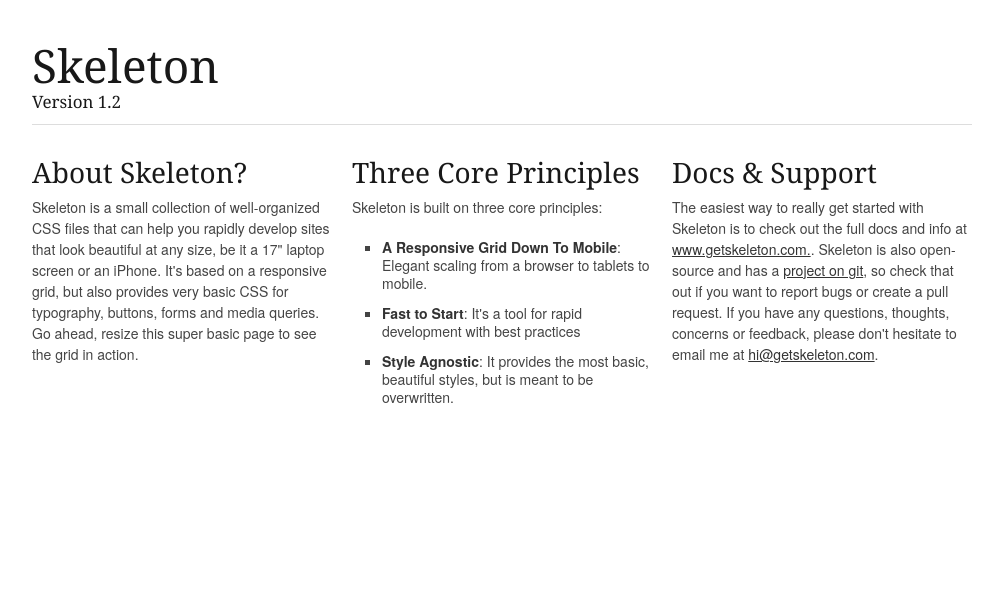
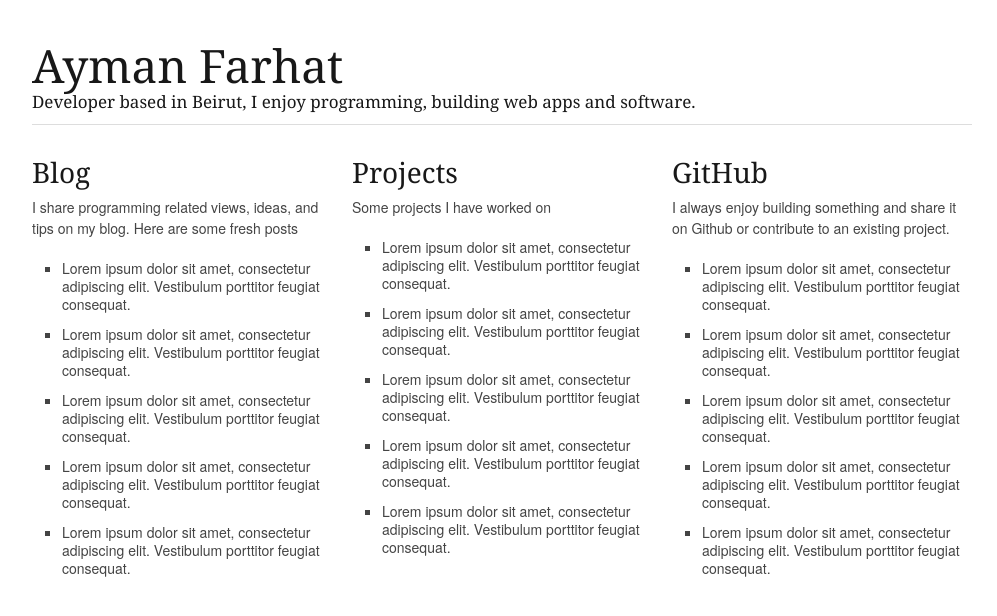
Before and after one commit to aymanfarhat/personal-website, a plain HTML site: page index.html in a window 1280 px wide. Shown: the whole page, without its empty margins (138-1135 px from the left). Drawn offline with Linux system fonts and the light colour scheme.

Commit message:
Minor layout edit and some dummy content

```diff
--- a/index.html
+++ b/index.html
@@ -4,20 +4,12 @@
 <!--[if IE 8 ]><html class="ie ie8" lang="en"> <![endif]-->
 <!--[if (gte IE 9)|!(IE)]><!--><html lang="en"> <!--<![endif]-->
 <head>
-
-	<!-- Basic Page Needs
-  ================================================== -->
 	<meta charset="utf-8">
-	<title>Your Page Title Here :)</title>
+	<title>Ayman Farhat | Developer Based in Beirut</title>
 	<meta name="description" content="">
 	<meta name="author" content="">
-
-	<!-- Mobile Specific Metas
-  ================================================== -->
 	<meta name="viewport" content="width=device-width, initial-scale=1, maximum-scale=1">
 
-	<!-- CSS
-  ================================================== -->
 	<link rel="stylesheet" href="stylesheets/base.css">
 	<link rel="stylesheet" href="stylesheets/skeleton.css">
 	<link rel="stylesheet" href="stylesheets/layout.css">
@@ -32,45 +24,47 @@
 	<link rel="apple-touch-icon" href="images/apple-touch-icon.png">
 	<link rel="apple-touch-icon" sizes="72x72" href="images/apple-touch-icon-72x72.png">
 	<link rel="apple-touch-icon" sizes="114x114" href="images/apple-touch-icon-114x114.png">
-
 </head>
 <body>
-
-
-
-	<!-- Primary Page Layout
-	================================================== -->
-
-	<!-- Delete everything in this .container and get started on your own site! -->
-
 	<div class="container">
 		<div class="sixteen columns">
-			<h1 class="remove-bottom" style="margin-top: 40px">Skeleton</h1>
-			<h5>Version 1.2</h5>
+			<h1 class="remove-bottom" style="margin-top: 40px">Ayman Farhat</h1>
+			<h5>Developer based in Beirut, I enjoy programming, building web apps and software.</h5>
 			<hr />
 		</div>
 		<div class="one-third column">
-			<h3>About Skeleton?</h3>
-			<p>Skeleton is a small collection of well-organized CSS files that can help you rapidly develop sites that look beautiful at any size, be it a 17" laptop screen or an iPhone. It's based on a responsive grid, but also provides very basic CSS for typography, buttons, forms and media queries. Go ahead, resize this super basic page to see the grid in action.</p>
-		</div>
-		<div class="one-third column">
-			<h3>Three Core Principles</h3>
-			<p>Skeleton is built on three core principles:</p>
+			<h3>Blog</h3>
+			<p>I share programming related views, ideas, and tips on my blog. Here are some fresh posts</p>
 			<ul class="square">
-				<li><strong>A Responsive Grid Down To Mobile</strong>: Elegant scaling from a browser to tablets to mobile.</li>
-				<li><strong>Fast to Start</strong>: It's a tool for rapid development with best practices</li>
-				<li><strong>Style Agnostic</strong>: It provides the most basic, beautiful styles, but is meant to be overwritten.</li>
+				<li>Lorem ipsum dolor sit amet, consectetur adipiscing elit. Vestibulum porttitor feugiat consequat.</li>
+				<li>Lorem ipsum dolor sit amet, consectetur adipiscing elit. Vestibulum porttitor feugiat consequat.</li>
+				<li>Lorem ipsum dolor sit amet, consectetur adipiscing elit. Vestibulum porttitor feugiat consequat.</li>
+				<li>Lorem ipsum dolor sit amet, consectetur adipiscing elit. Vestibulum porttitor feugiat consequat.</li>
+				<li>Lorem ipsum dolor sit amet, consectetur adipiscing elit. Vestibulum porttitor feugiat consequat.</li>
 			</ul>
 		</div>
 		<div class="one-third column">
-			<h3>Docs &amp; Support</h3>
-			<p>The easiest way to really get started with Skeleton is to check out the full docs and info at <a href="http://www.getskeleton.com">www.getskeleton.com.</a>. Skeleton is also open-source and has a <a href="https://github.com/dhgamache/skeleton">project on git</a>, so check that out if you want to report bugs or create a pull request. If you have any questions, thoughts, concerns or feedback, please don't hesitate to email me at <a href="mailto:hi@getskeleton.com">hi@getskeleton.com</a>.</p>
+			<h3>Projects</h3>
+			<p>Some projects I have worked on</p>
+			<ul class="square">
+				<li>Lorem ipsum dolor sit amet, consectetur adipiscing elit. Vestibulum porttitor feugiat consequat.</li>
+				<li>Lorem ipsum dolor sit amet, consectetur adipiscing elit. Vestibulum porttitor feugiat consequat.</li>
+				<li>Lorem ipsum dolor sit amet, consectetur adipiscing elit. Vestibulum porttitor feugiat consequat.</li>
+				<li>Lorem ipsum dolor sit amet, consectetur adipiscing elit. Vestibulum porttitor feugiat consequat.</li>
+				<li>Lorem ipsum dolor sit amet, consectetur adipiscing elit. Vestibulum porttitor feugiat consequat.</li>
+			</ul>
 		</div>
-
-	</div><!-- container -->
-
-
-<!-- End Document
-================================================== -->
+		<div class="one-third column">
+			<h3>GitHub</h3>
+			<p>I always enjoy building something and share it on Github or contribute to an existing project.</p>
+			<ul class="square">
+				<li>Lorem ipsum dolor sit amet, consectetur adipiscing elit. Vestibulum porttitor feugiat consequat.</li>
+				<li>Lorem ipsum dolor sit amet, consectetur adipiscing elit. Vestibulum porttitor feugiat consequat.</li>
+				<li>Lorem ipsum dolor sit amet, consectetur adipiscing elit. Vestibulum porttitor feugiat consequat.</li>
+				<li>Lorem ipsum dolor sit amet, consectetur adipiscing elit. Vestibulum porttitor feugiat consequat.</li>
+				<li>Lorem ipsum dolor sit amet, consectetur adipiscing elit. Vestibulum porttitor feugiat consequat.</li>
+			</ul>
+		</div>
+	</div>
 </body>
 </html>
```
